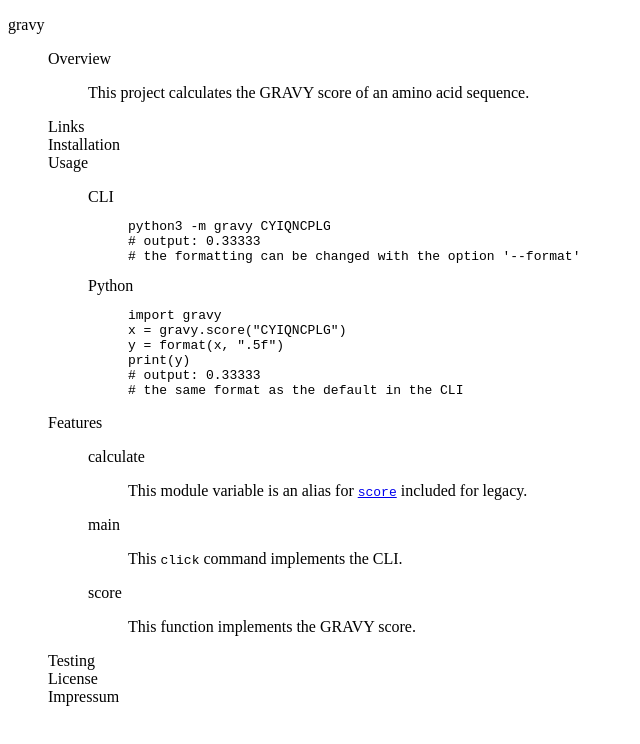
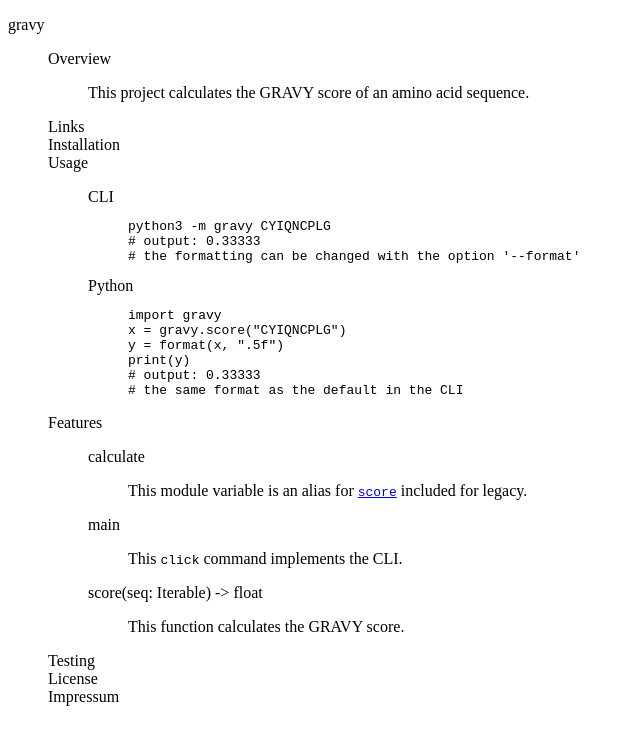
Before and after one commit to johannes-programming/gravy, a plain HTML site: page docs/index.html in a window 1280 px wide. Shown: the whole page, without its empty margins (0-640 px from the left). Drawn offline with Linux system fonts and the light colour scheme; a script that the page names is missing.

Commit message:
Version 1.0.13+local
Version 1.0.13+local

t

```diff
--- a/docs/index.html
+++ b/docs/index.html
@@ -48,9 +48,9 @@ print(y)
                             </dd>
                             <dt>main</dt>
                             <dd><p>This <code>click</code> command implements the CLI.</p></dd>
-                            <dt>score</dt>
+                            <dt>score(seq: Iterable) -> float</dt>
                             <dd>
-                                <p>This function implements the GRAVY score.</p>
+                                <p>This function calculates the GRAVY score.</p>
                             </dd>
                         </dl>
                     </dd>
```
Also changed, not shown: 2 other files.
